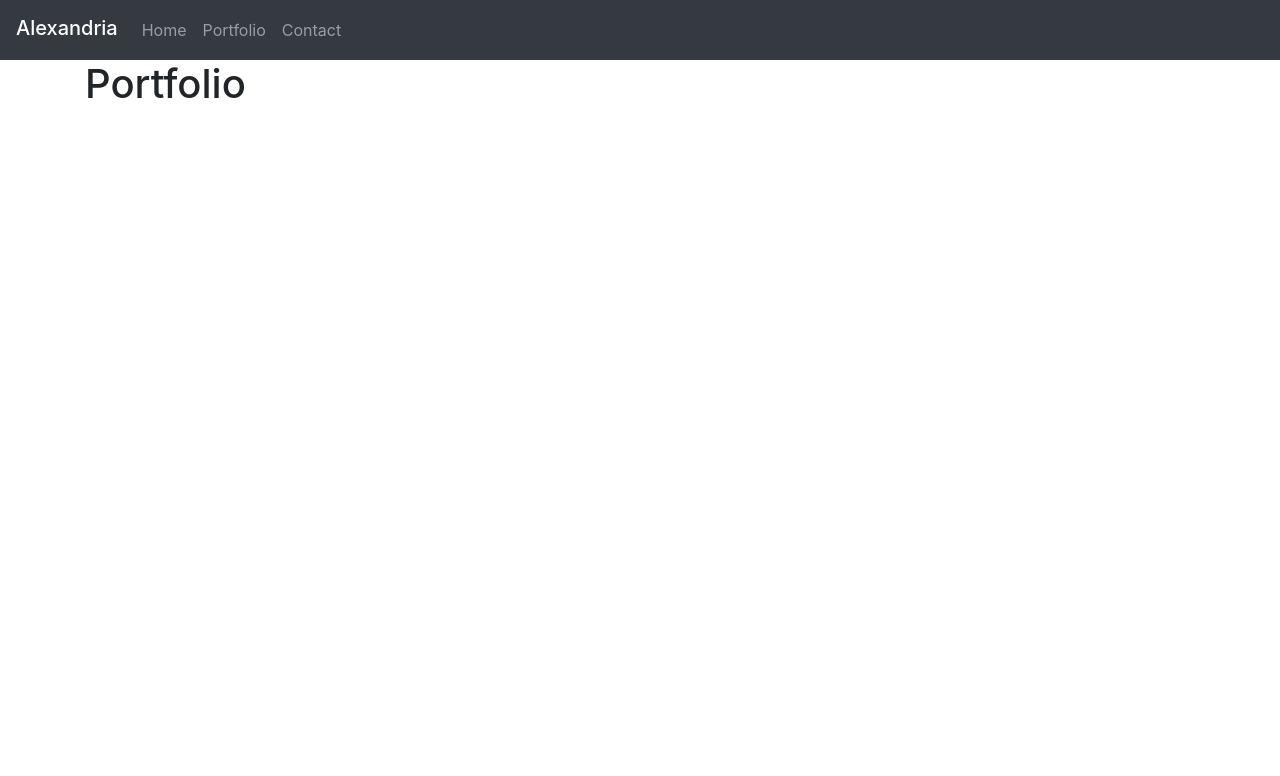
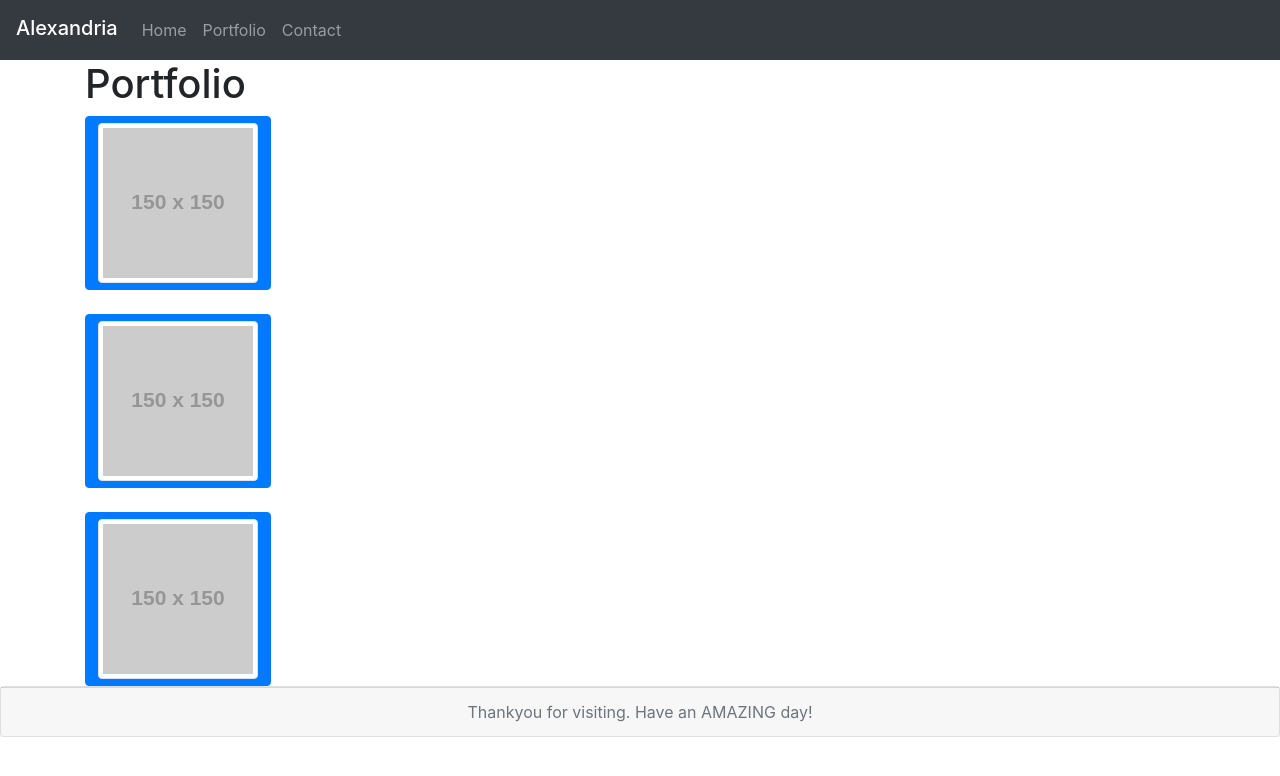
Before and after one commit to alexemrob/Responsive-Portfolio, a plain HTML site: page portfolio.html in a window 1280 px wide. Drawn offline with nearby package versions, Linux system fonts and the light colour scheme; placeholder pictures from the web are drawn by us.

Commit message:
added portfolio buttons

```diff
--- a/portfolio.html
+++ b/portfolio.html
@@ -43,9 +43,20 @@
           <h1>Portfolio</h1>
         </div>
 
+        <a class="btn btn-primary" href="#" role="button"><img src="http://placehold.it/150x150" alt="Placeholder" class="img-thumbnail"></a>
+        <br><br>
+        <a class="btn btn-primary" href="#" role="button"><img src="http://placehold.it/150x150" alt="Placeholder" class="img-thumbnail"></a>
+        <br><br>
+        <a class="btn btn-primary" href="#" role="button"><img src="http://placehold.it/150x150" alt="Placeholder" class="img-thumbnail"></a>
+
       </div>
     </div>
   </div>
+  <footer class="card text-center">
+    <div class="card-footer text-muted">
+      Thankyou for visiting. Have an AMAZING day!
+    </div>
+</footer>
 
   <!-- jQuery CDN -->
   <script src="https://ajax.googleapis.com/ajax/libs/jquery/1.11.3/jquery.min.js"></script>
```
Also changed, not shown: contact.html (+6 -1 lines), index.html (+6 -1 lines).
